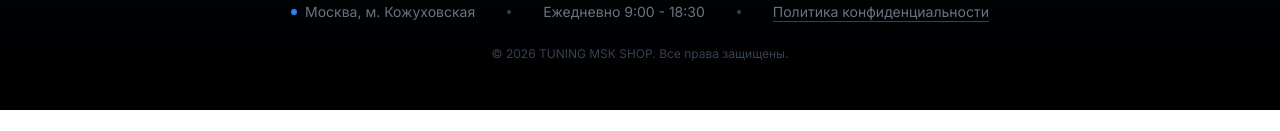
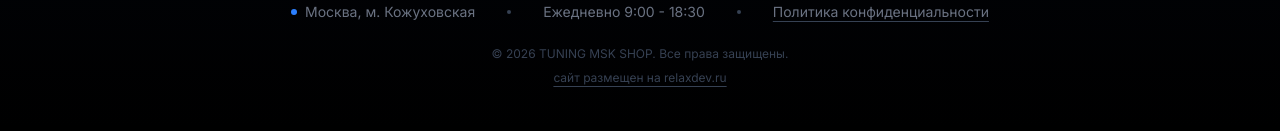
Before and after one commit to kamrikalive/tunningmsk, a Next.js app: page / in a window 1280 px wide. Shown: the part 2953-3084 px from the top of the page. Before the commit the page ends 3063 px from the top, so only its background shows below. Built offline with nearby package versions, Linux system fonts and the light colour scheme.

Commit message:
Обнова и ссылка

```diff
--- a/components/Footer.tsx
+++ b/components/Footer.tsx
@@ -81,6 +81,11 @@ export default function Footer() {
           <div className="mt-6 text-xs text-gray-700">
             &copy; {new Date().getFullYear()} TUNING MSK SHOP. Все права защищены.
           </div>
+          <div className="mt-2 text-xs text-gray-700">
+            <a href="https://relaxdev.ru/" target="_blank" rel="noopener noreferrer" className="hover:text-white transition-colors underline decoration-gray-700 hover:decoration-white underline-offset-4">
+              сайт размещен на relaxdev.ru
+            </a>
+          </div>
         </div>
       </div>
     </footer>
```
Also changed, not shown: package.json (+4 -4 lines), 1 other file (tests, documents, lock files or other folders).
